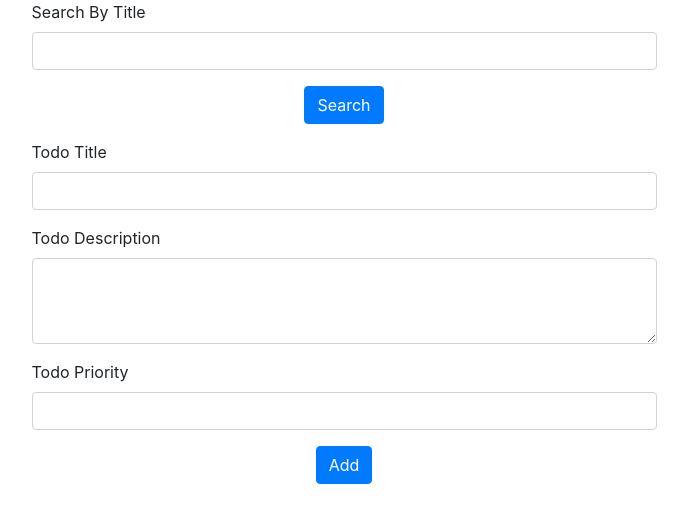
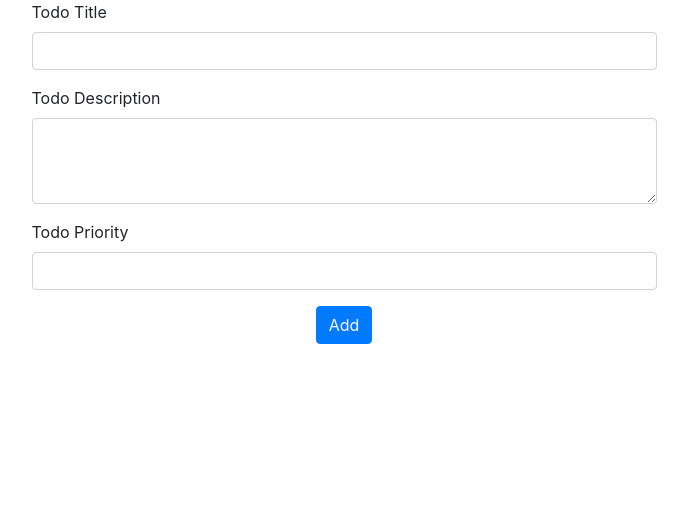
Before and after one commit to siva0812/Todoapp, a Django app: template templates/index.html in a window 1280 px wide. Shown: the part 56-579 px from the top of the page, without its empty margins (296-984 px from the left). Run offline with Django 3.2, Linux system fonts and the light colour scheme; the template is opened without the code that fills it, so the values that code supplies are empty; some libraries are stand-ins or nearby versions.

Commit message:
Update index.html

```diff
--- a/templates/index.html
+++ b/templates/index.html
@@ -40,18 +40,6 @@
   {% block content %}
   <div class="row">
     <div class="col-md-6" style="margin: 0 auto;">
-      <form action="{% url 'searchdata' %}">
-        <label for="query">Search By Title</label>
-        <input type="search" class="form-control" name="query" id="query">
-        <button type="submit" class="btn btn-primary" style="display: block;margin: 1rem auto;">Search</button>
-      </form>
-    </div>
-  </div>
-
-
-
-  <div class="row">
-    <div class="col-md-6" style="margin: 0 auto;">
       <form action="{% url 'submit' %}">
         <div class="form-group">
           <label for="title">Todo Title</label>
```
